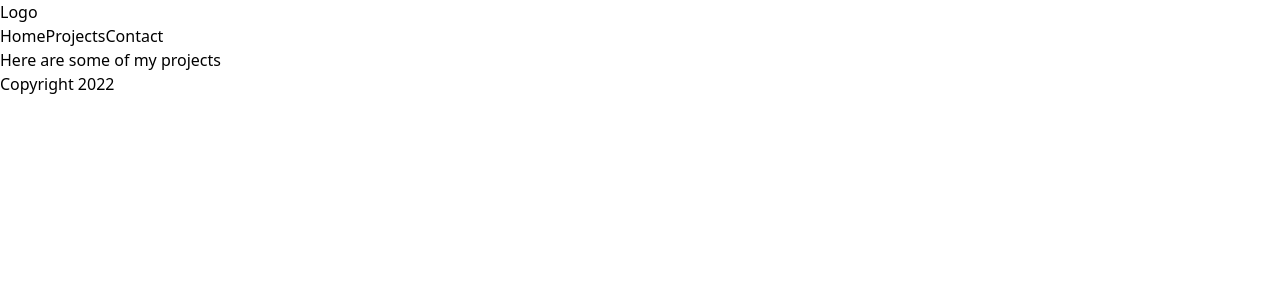
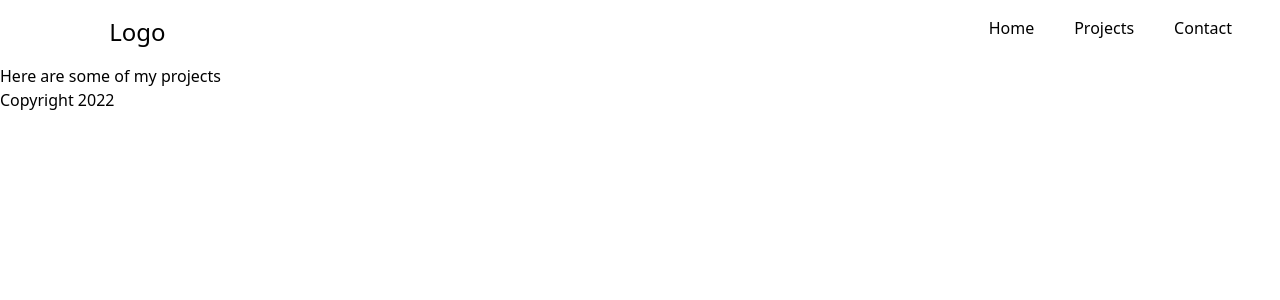
Before and after one commit to aasim-park/Portfolio_nextjs_tailwindcss, a Next.js app: page /Projects in a window 1280 px wide. Shown: the top 300 px of the page. Built offline with nearby package versions, Linux system fonts and the light colour scheme.

Commit message:
basic tailwind setup done for NAVBAR

```diff
--- a/Components/Navbar.tsx
+++ b/Components/Navbar.tsx
@@ -2,10 +2,13 @@ import Link from "next/link";
 
 const NavBar = () => {
   return (
-    <nav>
-      <div>
-        <a>Logo</a>
+    <nav className="flex flex-row">
+      {/* Logo */}
+      <div className="flex justify-center w-1/5 h-8 m-4">
+        <a className="text-2xl">Logo</a>
       </div>
+      {/* right side navigation bar */}
+      <div className="flex justify-end w-4/5 gap-10 pr-8 m-4">
         <Link href="/">
           <a>Home</a>
         </Link>
@@ -15,6 +18,7 @@ const NavBar = () => {
         <Link href="/Contact">
           <a>Contact</a>
         </Link>
+      </div>
     </nav>
   );
 };
```
Lines whose indentation alone changed are shown as unchanged.
